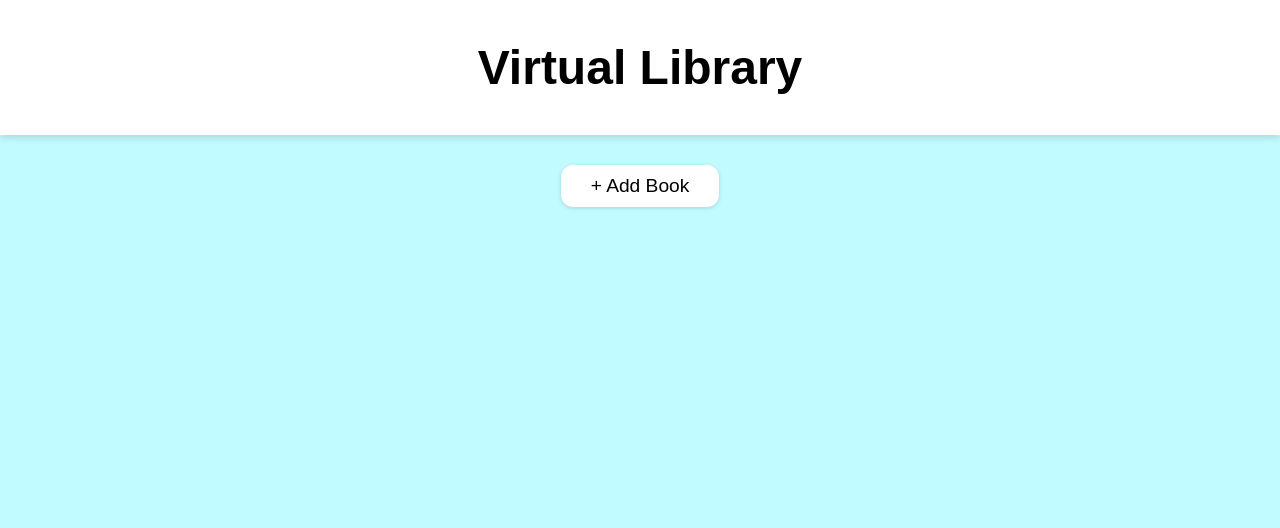
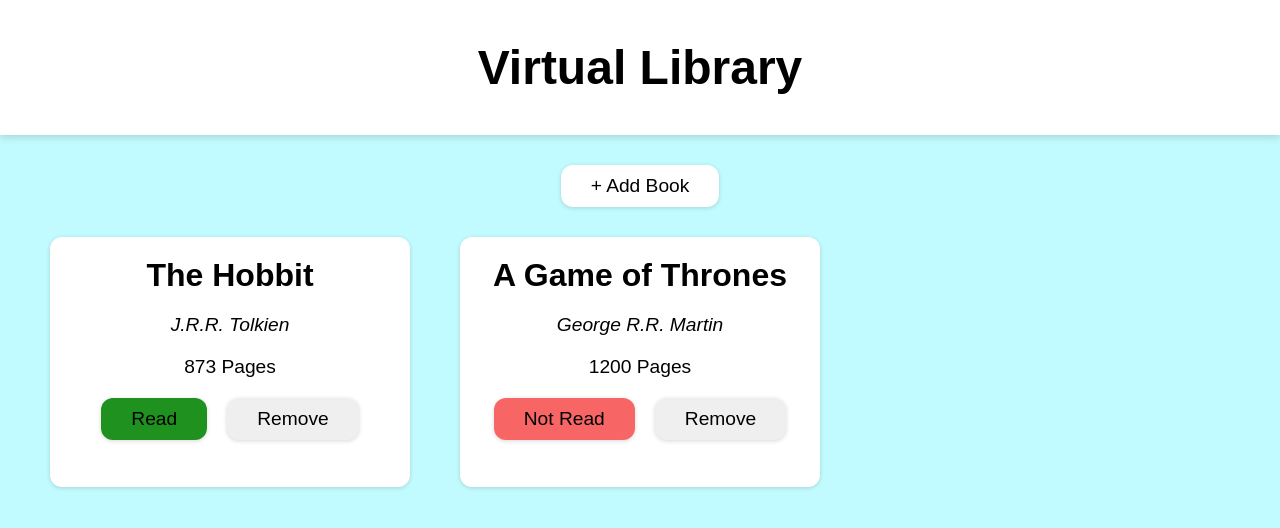
Before and after one commit to evan1mclean/library, a plain HTML site: page index.html in a window 1280 px wide. Drawn offline with Linux system fonts and the light colour scheme; a web font is replaced by a local one.

Commit message:
Adds functions for displaying books on cards

```diff
--- a/scripts.js
+++ b/scripts.js
@@ -2,9 +2,16 @@ let myLibrary = [];
 const modal = document.querySelector(".modal");
 const modalContent = document.querySelector(".modal-content");
 const modalButton = document.querySelector("#bookButton");
+const cardContainer = document.querySelector(".display-books");
 
 modalButton.addEventListener("click", toggleModal);
 window.addEventListener("mousedown", windowOnClick);
+
+let book1 = new Book("The Hobbit", "J.R.R. Tolkien", "873", true);
+let book2 = new Book("A Game of Thrones", "George R.R. Martin", "1200", false);
+myLibrary.push(book1, book2);
+console.log(myLibrary);
+displayBook();
 
 //Constructor for book object
 function Book(title, author, pages, read) {
@@ -17,7 +24,6 @@ function Book(title, author, pages, read) {
 //adds book to library array
 function addBookToLibrary(title, author, pages, read) {
     myLibrary.push(new Book(title, author, pages, read));
-    console.log(myLibrary);
 }
 
 //gets user input from form element
@@ -41,10 +47,69 @@ function getBookFromForm() {
         }
         //adds book to library using user input
         addBookToLibrary(title, author, pages, read);
+        displayBook();
         e.preventDefault();
         document.querySelector(".add-book-form").reset();
         toggleModal();
     });
+}
+
+//Function for removing all books from the page
+function removeAllBooks() {
+    let book = document.querySelectorAll('.card');
+    if (book.length === 0) {
+        return;
+    }
+    else {
+        for (const card of book) {
+            card.remove();
+        }
+    }
+}
+
+//Function to loop through library array and display each book on a card
+function displayBook() {
+    removeAllBooks();
+    for (let i = 0; i < myLibrary.length; i++) {
+       let book = myLibrary[i];
+       let card = document.createElement("div");
+        card.classList.add('card');
+        card.dataset.index = i;
+        cardContainer.appendChild(card);
+        let title = document.createElement("h2");
+        let author = document.createElement("p");
+        let pages = document.createElement("p");
+        let buttonContainer = document.createElement("div");
+        let read = document.createElement("button");
+        let remove = document.createElement("button");
+        title.textContent = book.title;
+        author.style.fontStyle = "italic";
+        author.textContent = book.author;
+        pages.textContent = book.pages + " Pages";
+        buttonContainer.classList.add("button-container");
+        read.classList.add('read-button');
+        remove.classList.add('remove-button');
+        remove.textContent = "Remove";
+        card.appendChild(title);
+        card.appendChild(author);
+        card.appendChild(pages);
+        card.appendChild(buttonContainer);
+        buttonContainer.appendChild(read);
+        readButtonStyle(i, book.read);
+        buttonContainer.appendChild(remove);
+    }
+}
+
+function readButtonStyle(i, read) {
+    let button = document.querySelector(`[data-index="${i}"] .read-button`);
+    if (read === false) {
+        button.style.backgroundColor = "rgb(248, 101, 101)";
+        button.textContent = "Not Read";
+    }
+    else {
+        button.style.backgroundColor = "rgb(31, 145, 31)";
+        button.textContent = "Read";
+    }
 }
 
 //function for displaying modal form
--- a/styles.css
+++ b/styles.css
@@ -11,7 +11,8 @@
 }
 
 h1,
-h2 {
+h2,
+p {
     margin: 0;
 }
 
@@ -55,7 +56,7 @@ body {
 }
 
 #bookButton:hover {
-    background-color: rgb(244, 241, 241);
+    filter: brightness(90%);
     cursor: pointer;
 }
 
@@ -63,7 +64,7 @@ body {
     padding: 0 50px 20px 50px;
     display: grid;
     gap: 50px;
-    grid-template-columns: repeat(auto-fit, minmax(300px, 1fr));
+    grid-template-columns: repeat(auto-fill, minmax(300px, 1fr));
     grid-auto-rows: 250px;
 }
 
@@ -71,6 +72,36 @@ body {
     background-color: white;
     box-shadow: var(--card-shadow);
     border-radius: 12px;
+    padding: 20px;
+    gap: 20px;
+    display: flex;
+    flex-direction: column;
+    align-items: center;
+}
+
+.card h2 {
+    font-size: 2rem;
+}
+.card p{
+    font-size: 1.2rem;
+}
+
+.button-container {
+    display: flex;
+    gap: 20px;
+}
+
+.button-container button {
+    border: none;
+    padding: 10px 30px;
+    border-radius: 12px;
+    box-shadow: var(--card-shadow);
+    font: inherit;
+    font-size: 1.2rem;
+}
+
+.button-container button:hover {
+    filter: brightness(90%);
 }
 
 .modal {
@@ -102,7 +133,6 @@ body {
     opacity: 1;
     visibility: visible;
     transform: scale(1.0);
-    transition: 0.2s ease-in-out;
 }
 
 .add-book-form {
@@ -129,7 +159,7 @@ body {
 }
 
 .add-book-form button:hover {
-    background-color: rgb(225, 248, 251);
+    filter: brightness(90%);
 }
 
 .is-read {
```
